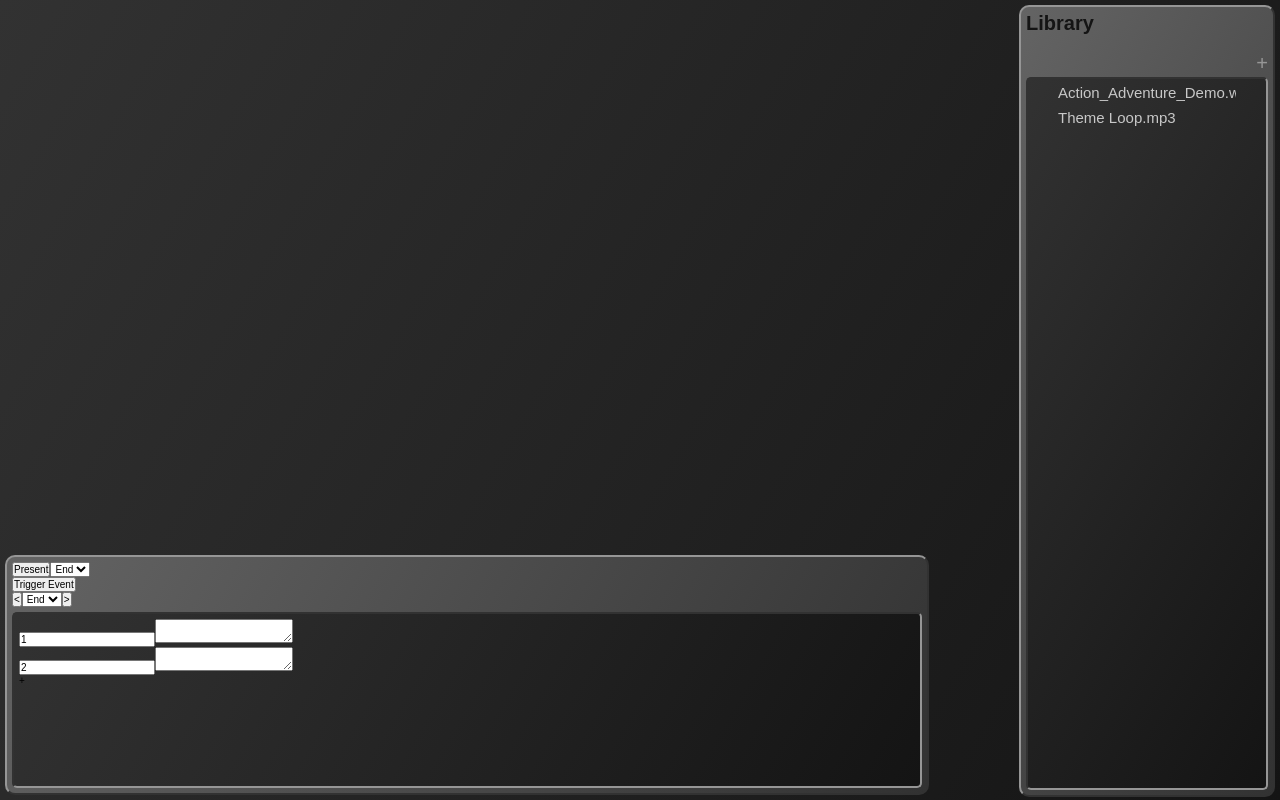
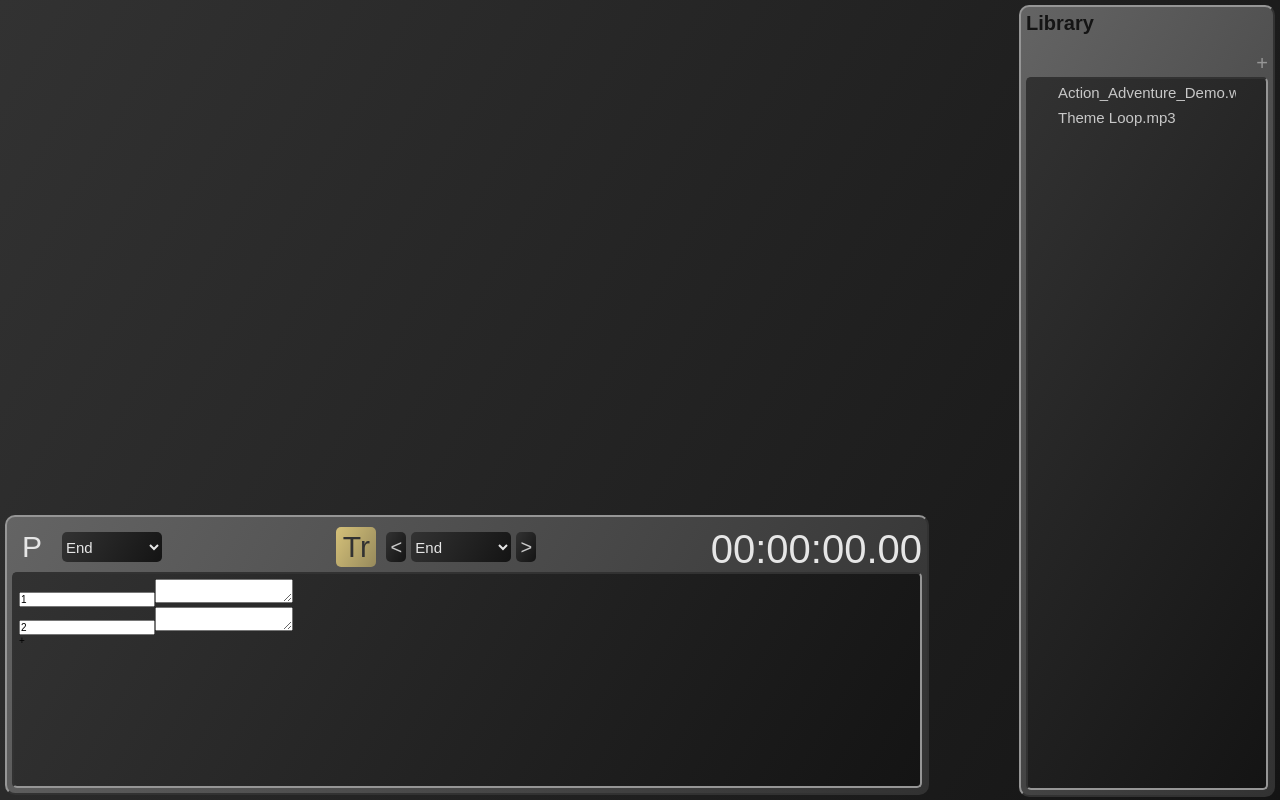
Before and after one commit to lkcina/qsound, a React (Create React App) app: page / in a window 1280 px wide. Built offline with nearby package versions, Linux system fonts and the light colour scheme.

Commit message:
Style Event timeline toolbar

```diff
--- a/src/EventTimeline.css
+++ b/src/EventTimeline.css
@@ -1,7 +1,7 @@
 #event-timeline {
     width: calc(80% - 100px);
     min-width: 400px;
-    height: 30%;
+    height: 35%;
     min-height: 150px;
     max-height: 300px;
     position: absolute;
@@ -11,11 +11,109 @@
 
 #event-timeline .toolbar {
     height: 50px;
+    display: flex;
+    justify-content: space-between;
+    align-items: center;
+}
+
+#mode-controls {
+    display: flex;
+    gap: 10px;
+    justify-content: space-between;
+    align-items: center;
+}
+
+#mode-controls button {
+    height: 40px;
+    width: 40px;
+    background: none;
+    border: none;
+    border-radius: 5px;
+    color: rgb(230, 230, 230);
+    font-size: 3rem;
+}
+
+#mode-controls button:hover {
+    color: rgb(100, 200, 100);
+    cursor: pointer;
+}
+
+#mode-controls button.present {
+    color: rgb(50, 50, 50);
+    background: linear-gradient(120deg, rgb(100, 220, 100), rgb(80, 150, 80));
+}
+
+#mode-controls select, #trigger-controls select {
+    height: 30px;
+    width: auto;
+    max-width: 150px;
+    min-width: 100px;
+    font-size: 1.5rem;
+    background: linear-gradient(120deg, rgb(50, 50, 50), rgb(20, 20, 20));
+    border: none;
+    border-radius: 5px;
+    color: rgb(230, 230, 230);
+}
+
+#trigger-controls {
+    display: flex;
+    gap: 10px;
+    justify-content: space-between;
+    align-items: center;
+}
+
+#trigger-event {
+    height: 40px;
+    width: 40px;
+    background: linear-gradient(120deg, rgb(213, 193, 121), rgb(151, 138, 92));
+    font-size: 3rem;
+    color: rgb(50, 50, 50);
+    border-radius: 5px;
+    border: none;
+}
+
+#trigger-event:hover {
+    cursor: pointer;
+}
+
+#trigger-event:active {
+    color: rgb(20, 20, 20);
+    background: linear-gradient(120deg, rgb(151, 138, 92), rgb(213, 193, 121));
+}
+
+#active-event-controls {
+    display: flex;
+    gap: 5px;
+    justify-content: center;
+    align-items: center;
+}
+
+#active-event-controls button {
+    height: 30px;
+    width: 20px;
+    background: linear-gradient(120deg, rgb(50, 50, 50), rgb(20, 20, 20));
+    border: none;
+    border-radius: 5px;
+    color: rgb(200, 200, 200);
+    font-size: 2rem;
+}
+
+#active-event-controls button:hover {
+    color: rgb(230, 230, 230);
+    cursor: pointer;
+}
+
+#timer {
+    height: 40px;
+    font-size: 4rem;
+    color: rgb(230, 230, 230);
+    text-align: right;
+    vertical-align: middle;
 }
 
 #event-list {
     height: calc(100% - 50px);
-    overflow-y: scroll;
+    overflow-x: auto;
 }
 
 .active {
--- a/src/EventTimeline.js
+++ b/src/EventTimeline.js
@@ -34,7 +34,7 @@ class EventTimeline extends React.Component {
             <div id="event-timeline" className="window">
                 <div className="toolbar">
                     <div id="mode-controls">
-                        <button id="mode-toggle" onClick={this.props.toggleMode}>{this.props.mode === "create" ? "Present" : "Create"}</button>
+                        <button id="mode-toggle" className={this.props.mode === "present" ? "present" : ""} onClick={this.props.toggleMode}>P</button>
                         <select id="event-start" onChange={this.props.setEventStart} value={this.props.eventStart.id}>
                             {this.props.events.map(event => {
                                 return <option key={event.id} value={event.id}>{event.name}</option>
@@ -42,7 +42,7 @@ class EventTimeline extends React.Component {
                         </select>
                     </div>
                     <div id="trigger-controls">
-                        <button id="trigger-event" onClick={this.props.triggerEvent}>Trigger Event</button>
+                        <button id="trigger-event" onClick={this.props.triggerEvent}>Tr</button>
                         <div id="active-event-controls">
                             <button class="previous-event" onClick={this.previousEvent}>&lt;</button>
                             <select id="active-event" onChange={this.props.setActiveEvent} value={this.props.activeEvent.id}>
@@ -53,7 +53,7 @@ class EventTimeline extends React.Component {
                             <button class="next-event" onClick={this.nextEvent}>&gt;</button>
                         </div>
                     </div>
-                    <div id="timer"></div>
+                    <div id="timer">00:00:00.00</div>
                 </div>
                 <div id="event-list" className="container">
                     <div id="start" name="Start"></div>
```
